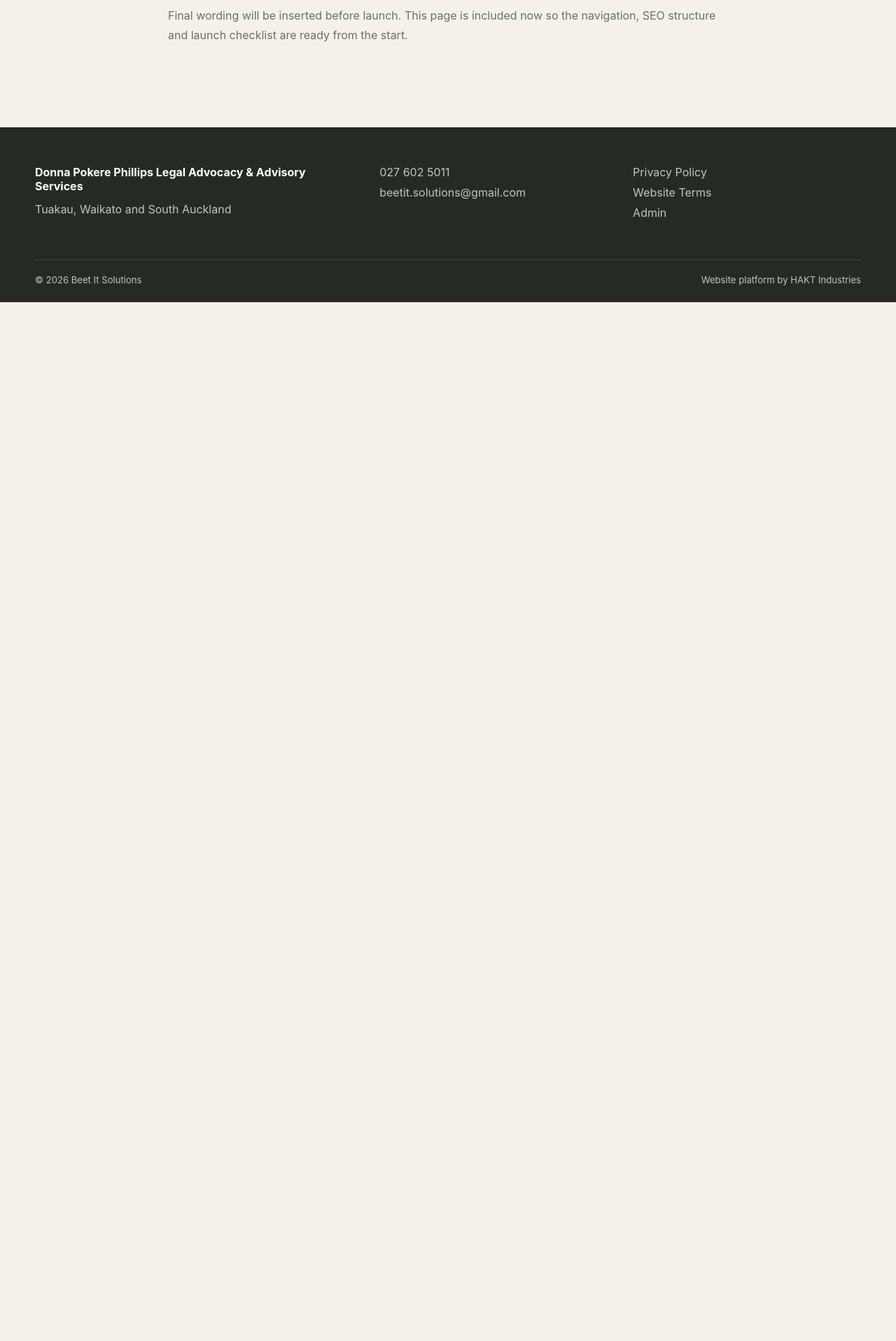
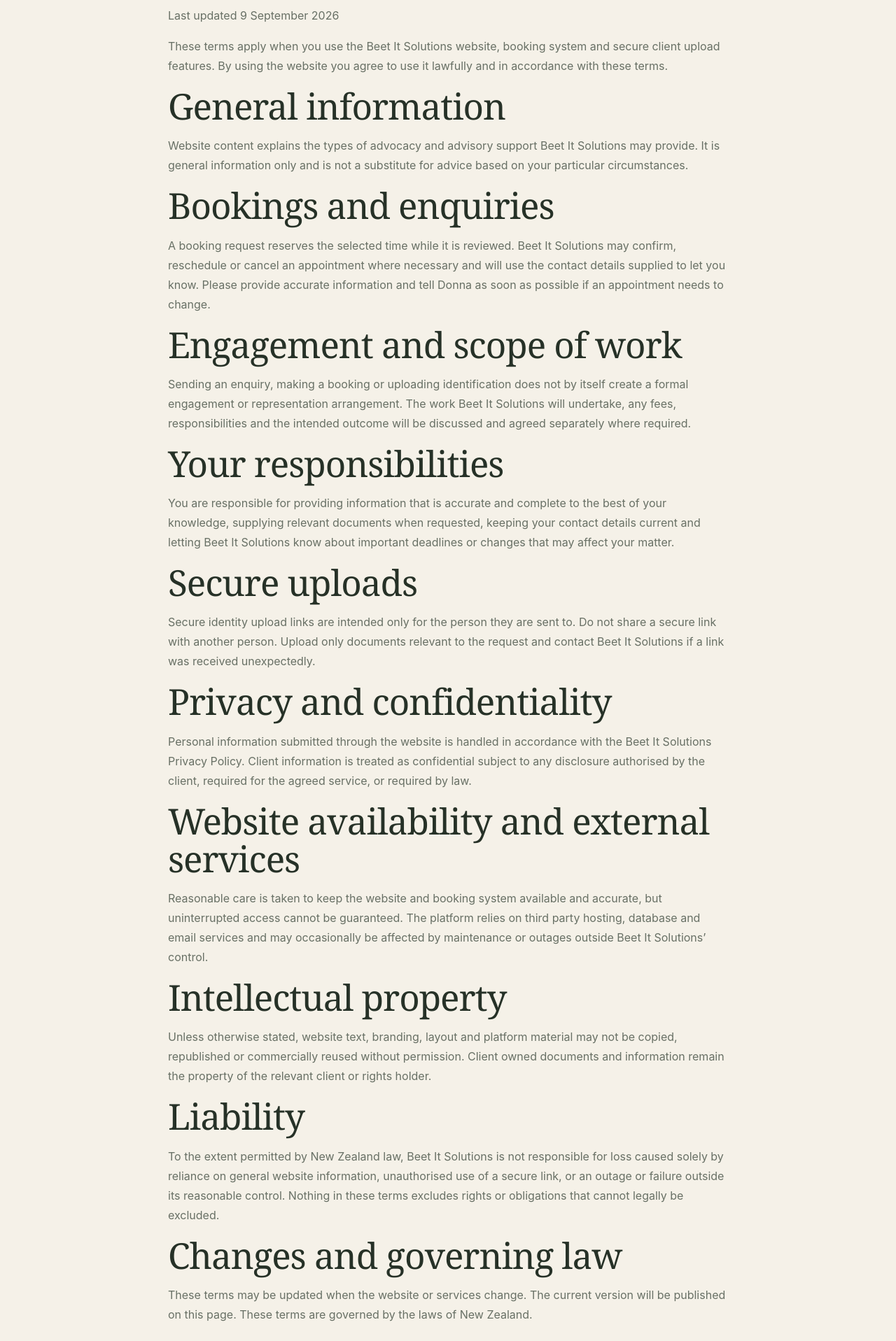
Before and after one commit to haamip/beetit-solutions-web, a React (Vite) app: page /terms in a window 1280 px wide. Shown: the part 400-2317 px from the top of the page at 70% size. Before the commit the page ends 832 px from the top, so only its background shows below. Built offline with nearby package versions, Linux system fonts and the light colour scheme; no server answers.

Commit message:
Complete privacy policy and website terms

```diff
--- a/src/pages/LegalPage.tsx
+++ b/src/pages/LegalPage.tsx
@@ -1,7 +1,131 @@
+import { siteConfig } from '../config/site'
 import { useSeo } from '../lib/seo'
 
 type LegalPageProps = {
   type: 'privacy' | 'terms'
+}
+
+function PrivacyPolicy() {
+  return (
+    <>
+      <p className="legal-updated">Last updated 9 September 2026</p>
+      <p>
+        Beet It Solutions respects your privacy and handles personal information with care. This policy explains what information is collected through this website and client administration platform, why it is used, and how you can ask to access or correct it.
+      </p>
+
+      <h2>Information we collect</h2>
+      <p>Depending on how you use the service, we may collect:</p>
+      <ul>
+        <li>your name, email address, phone number and messages you send us</li>
+        <li>booking information including the service requested, consultation type, appointment time and important dates or deadlines</li>
+        <li>client record information created during an engagement, including private notes and documents supplied or created for the matter</li>
+        <li>your date of birth and a copy of an identity document when identity verification is required</li>
+        <li>basic technical and security information needed to operate and protect the website and admin system</li>
+      </ul>
+
+      <h2>Why we use your information</h2>
+      <p>Personal information is used to respond to enquiries, manage bookings, provide agreed advocacy or advisory services, maintain accurate client records, verify identity when necessary, communicate with you, protect the platform, and meet legal or administrative obligations.</p>
+
+      <h2>Identity documents and date of birth</h2>
+      <p>
+        Identity documents are requested only when Beet It Solutions needs to verify a client’s identity or details. Secure upload links are single use and time limited. Uploaded identity documents are kept in private client storage and are available only to authorised administrators. A date of birth is not marked as confirmed until an authorised administrator has checked it against an uploaded identity document.
+      </p>
+
+      <h2>Storage and service providers</h2>
+      <p>
+        HAKT Industries Limited provides technical hosting and platform support for Beet It Solutions. The platform also uses trusted infrastructure providers including Supabase for database and private document storage, Vercel for website hosting, and Resend for transactional email delivery. These providers process information only as required to operate the service and are subject to their own security and privacy controls.
+      </p>
+
+      <h2>Who we share information with</h2>
+      <p>
+        Beet It Solutions does not sell personal information. Information may be shared with service providers that operate the platform, with people or organisations involved in your matter where this is authorised or necessary for the agreed service, or where disclosure is required by law.
+      </p>
+
+      <h2>Security</h2>
+      <p>
+        Reasonable technical and organisational safeguards are used to protect client information. The administration area requires authorised sign in, client documents are stored privately, and access is restricted to approved administrators. No internet based system can be guaranteed to be completely risk free, so security is reviewed as the platform develops.
+      </p>
+
+      <h2>Retention</h2>
+      <p>
+        Information is kept only for as long as it is reasonably needed for the purpose it was collected, for ongoing client administration, or to meet legal, accounting, dispute, or record keeping requirements. Information that is no longer required may be securely deleted or archived.
+      </p>
+
+      <h2>Your rights</h2>
+      <p>
+        Under the New Zealand Privacy Act 2020, you may ask to access personal information Beet It Solutions holds about you and request correction if it is inaccurate. Some legal exceptions may apply.
+      </p>
+
+      <h2>Contact about privacy</h2>
+      <p>
+        To ask a privacy question, request access or correction, or raise a concern, contact Beet It Solutions at <a href={`mailto:${siteConfig.email}`}>{siteConfig.email}</a>.
+      </p>
+    </>
+  )
+}
+
+function WebsiteTerms() {
+  return (
+    <>
+      <p className="legal-updated">Last updated 9 September 2026</p>
+      <p>
+        These terms apply when you use the Beet It Solutions website, booking system and secure client upload features. By using the website you agree to use it lawfully and in accordance with these terms.
+      </p>
+
+      <h2>General information</h2>
+      <p>
+        Website content explains the types of advocacy and advisory support Beet It Solutions may provide. It is general information only and is not a substitute for advice based on your particular circumstances.
+      </p>
+
+      <h2>Bookings and enquiries</h2>
+      <p>
+        A booking request reserves the selected time while it is reviewed. Beet It Solutions may confirm, reschedule or cancel an appointment where necessary and will use the contact details supplied to let you know. Please provide accurate information and tell Donna as soon as possible if an appointment needs to change.
+      </p>
+
+      <h2>Engagement and scope of work</h2>
+      <p>
+        Sending an enquiry, making a booking or uploading identification does not by itself create a formal engagement or representation arrangement. The work Beet It Solutions will undertake, any fees, responsibilities and the intended outcome will be discussed and agreed separately where required.
+      </p>
+
+      <h2>Your responsibilities</h2>
+      <p>
+        You are responsible for providing information that is accurate and complete to the best of your knowledge, supplying relevant documents when requested, keeping your contact details current and letting Beet It Solutions know about important deadlines or changes that may affect your matter.
+      </p>
+
+      <h2>Secure uploads</h2>
+      <p>
+        Secure identity upload links are intended only for the person they are sent to. Do not share a secure link with another person. Upload only documents relevant to the request and contact Beet It Solutions if a link was received unexpectedly.
+      </p>
+
+      <h2>Privacy and confidentiality</h2>
+      <p>
+        Personal information submitted through the website is handled in accordance with the Beet It Solutions Privacy Policy. Client information is treated as confidential subject to any disclosure authorised by the client, required for the agreed service, or required by law.
+      </p>
+
+      <h2>Website availability and external services</h2>
+      <p>
+        Reasonable care is taken to keep the website and booking system available and accurate, but uninterrupted access cannot be guaranteed. The platform relies on third party hosting, database and email services and may occasionally be affected by maintenance or outages outside Beet It Solutions’ control.
+      </p>
+
+      <h2>Intellectual property</h2>
+      <p>
+        Unless otherwise stated, website text, branding, layout and platform material may not be copied, republished or commercially reused without permission. Client owned documents and information remain the property of the relevant client or rights holder.
+      </p>
+
+      <h2>Liability</h2>
+      <p>
+        To the extent permitted by New Zealand law, Beet It Solutions is not responsible for loss caused solely by reliance on general website information, unauthorised use of a secure link, or an outage or failure outside its reasonable control. Nothing in these terms excludes rights or obligations that cannot legally be excluded.
+      </p>
+
+      <h2>Changes and governing law</h2>
+      <p>
+        These terms may be updated when the website or services change. The current version will be published on this page. These terms are governed by the laws of New Zealand.
+      </p>
+
+      <h2>Contact</h2>
+      <p>Questions about these terms can be sent to <a href={`mailto:${siteConfig.email}`}>{siteConfig.email}</a>.</p>
+    </>
+  )
 }
 
 export function LegalPage({ type }: LegalPageProps) {
@@ -19,9 +143,7 @@
       <div className="container legal-copy">
         <p className="eyebrow">Beet It Solutions</p>
         <h1>{title}</h1>
-        <p>
-          Final wording will be inserted before launch. This page is included now so the navigation, SEO structure and launch checklist are ready from the start.
-        </p>
+        {isPrivacy ? <PrivacyPolicy /> : <WebsiteTerms />}
       </div>
     </section>
   )
```
